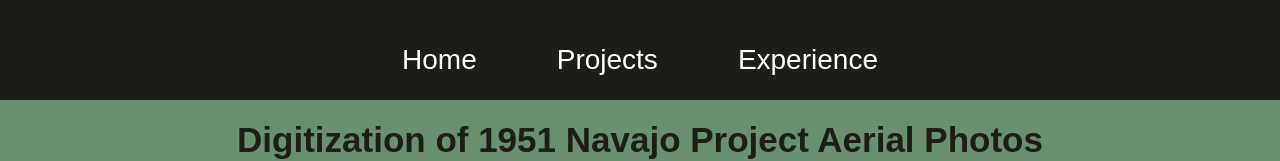
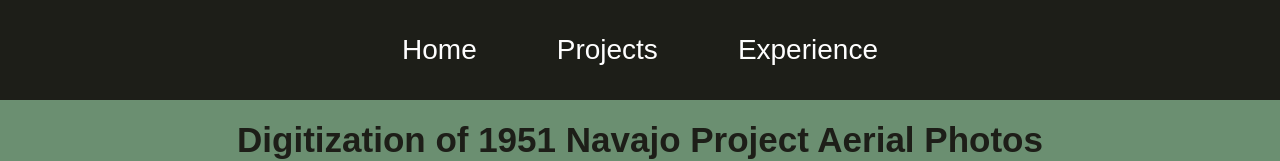
Before and after one commit to hoon610/personal-website, a React (Create React App) app: page /projects/1 in a window 1280 px wide. Shown: the top 161 px of the page. Built offline with nearby package versions, Linux system fonts and the light colour scheme.

Commit message:
Edit css styling for navbar offset

```diff
--- a/src/styles/Navbar.css
+++ b/src/styles/Navbar.css
@@ -15,6 +15,7 @@
     justify-content: center;
     color: white;
     gap: 40px;
+    border-top: 0;
   }
 
   .navbar a {
--- a/src/styles/ProjectDisplay.css
+++ b/src/styles/ProjectDisplay.css
@@ -57,7 +57,7 @@
   flex-wrap: wrap;
   gap: 10px; }
 
-  .links{
+  .project > .links{
     margin-top: 10px;
   }
   p.summary{
```
